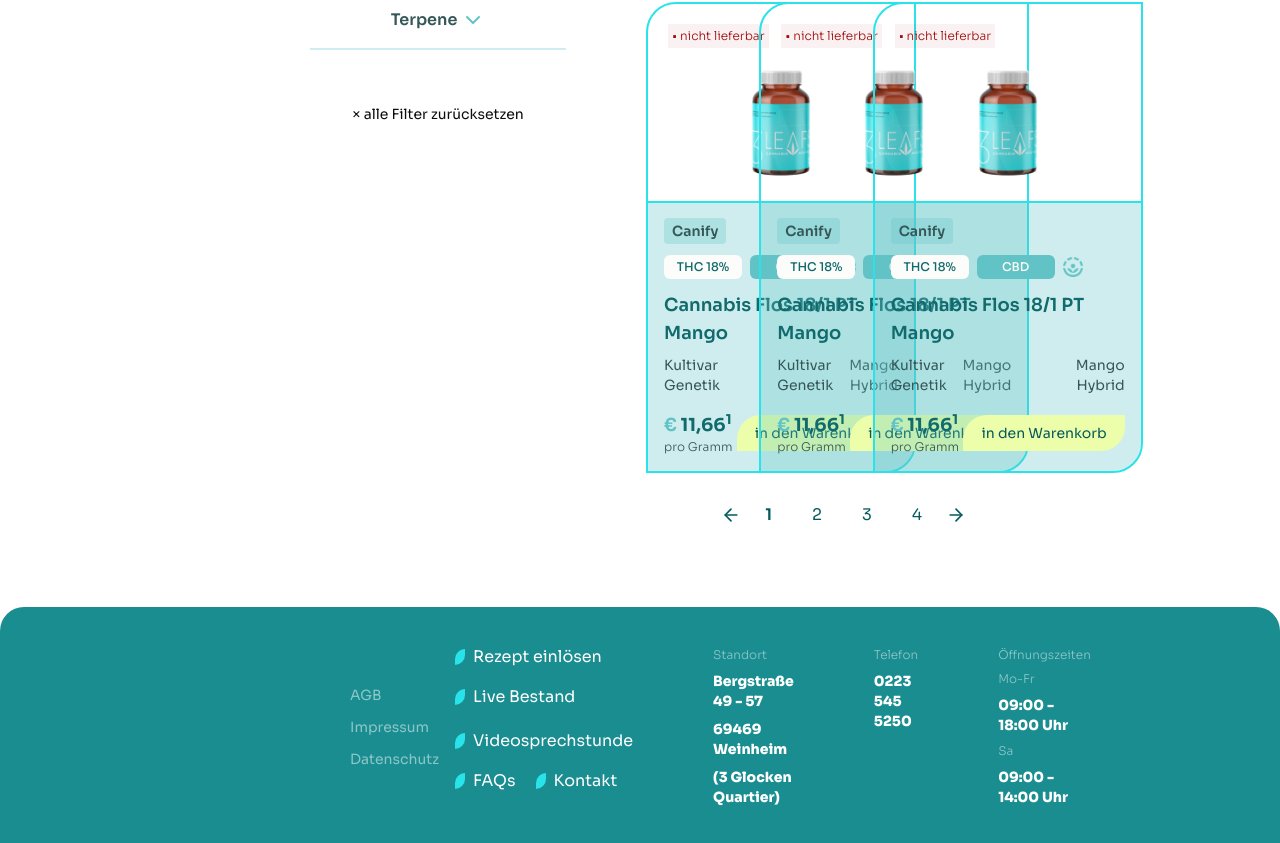
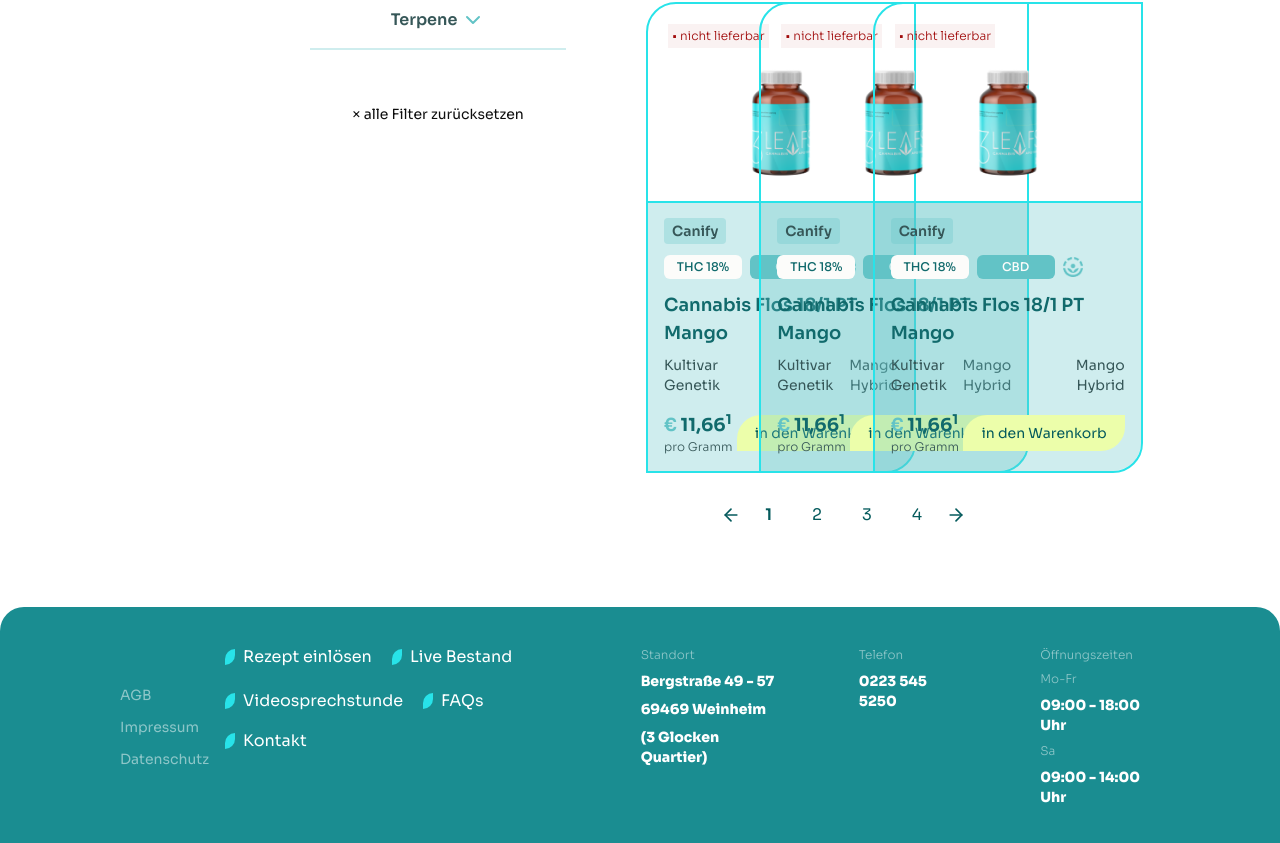
Before and after one commit to nitin2602/NextJS-b7-Assignment, a Next.js app: page / in a window 1280 px wide. Shown: the part 1400-2243 px from the top of the page. Built offline with nearby package versions, Linux system fonts and the light colour scheme.

Commit message:
Update Footer.tsx

```diff
--- a/app/_components/Footer.tsx
+++ b/app/_components/Footer.tsx
@@ -3,7 +3,7 @@
 function Footer() {
   return (
     <footer className="bg-[#1A8D91] h-auto rounded-tl-3xl rounded-tr-3xl w-full mt-20 p-10 md:p-10 text-white py-6">
-      <div className="flex flex-col md:flex-row justify-between items-center md:mx-[310px] gap-4 text-sm ">
+      <div className="flex flex-col md:flex-row justify-between items-center md:mx-20 gap-4 text-sm ">
         <div className="flex flex-col items-center gap-3 md:items-start text-[#FFFFFF80]">
           <a href="#">AGB</a>
           <a href="#">Impressum</a>
```
